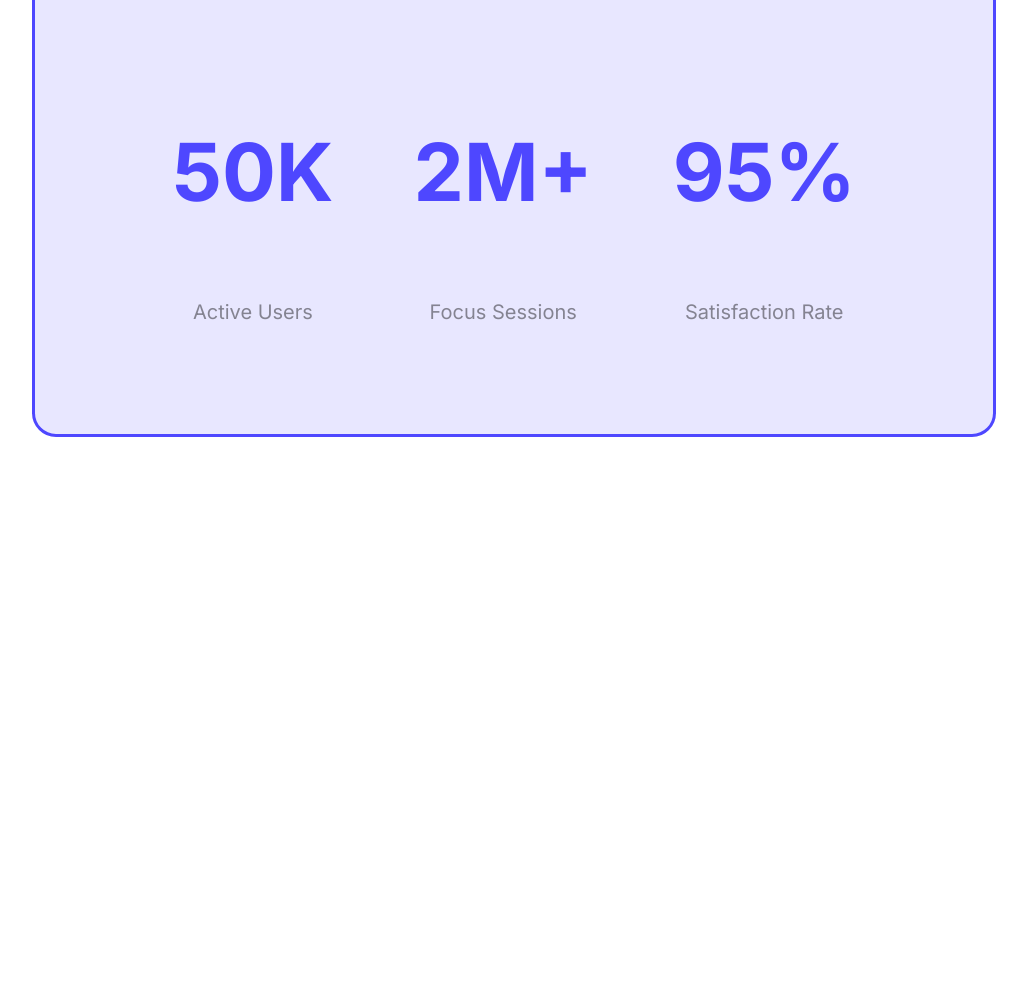
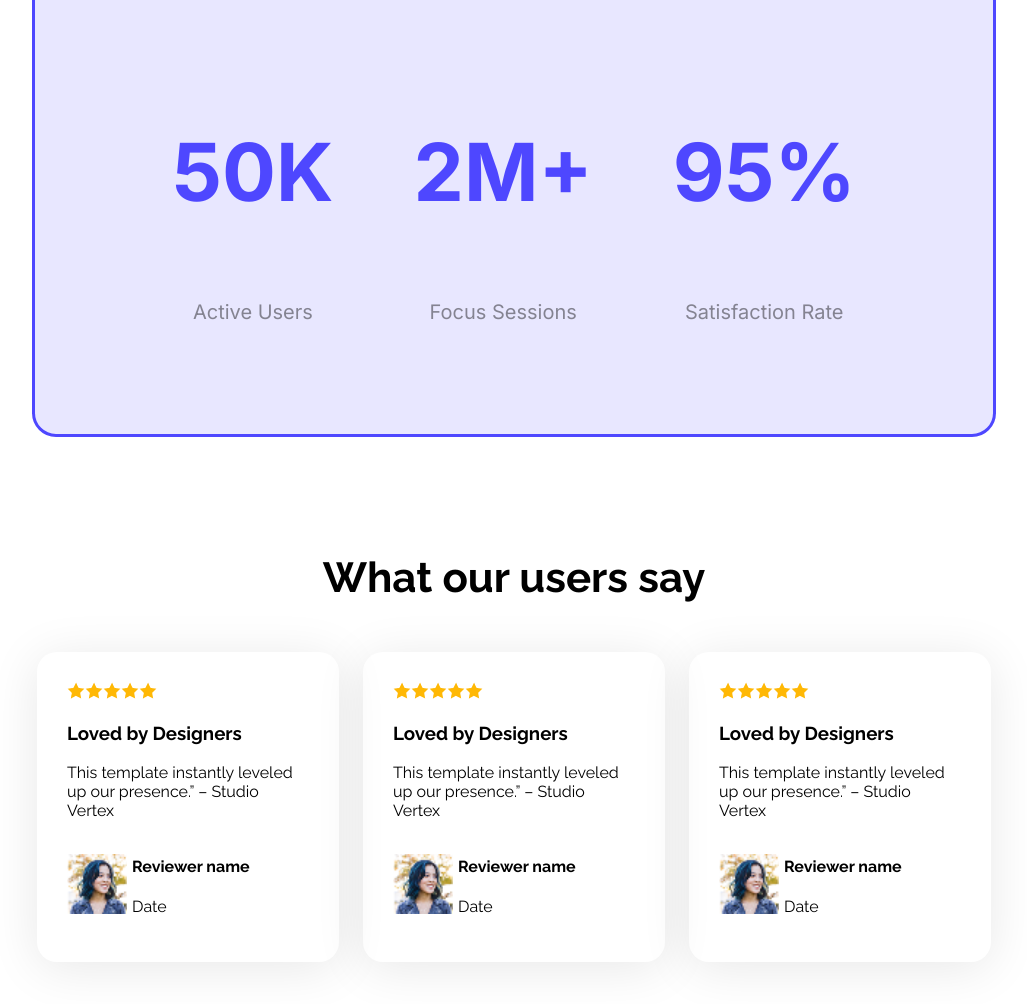
Before and after one commit to c-mahmud-hasan/First-assignment, a plain HTML site: page index.html in a window 1280 px wide. Shown: the part 1619-2623 px from the top of the page, without its empty margins (126-1153 px from the left). Before the commit the page ends 2172 px from the top, so only its background shows below. Drawn offline with Linux system fonts and the light colour scheme.

Commit message:
added productive user section

```diff
--- a/Styles/styles.css
+++ b/Styles/styles.css
@@ -125,3 +125,36 @@ background-color: #ff4ed9;
   color: #0000006e;
   font-size: 20px;
 }
+
+/* User review section */
+.section-title{
+font-weight: bold;
+font-size: 42px;
+text-align: center;
+align-items: center;
+
+}
+
+.review-container{
+  display: flex;
+  gap: 24px;
+  margin: 50px 155px;
+
+}
+
+.review{
+  padding: 30px;
+  border-radius: 20px;
+  box-shadow: 0px 6px 50px 0px rgba(0, 0, 0, 0.096);
+}
+
+.sub-section{
+  display: flex;
+  gap: 5px;
+  align-items: center;
+}
+
+.review-img{
+  height: 60px;
+  width: 60px;
+}
--- a/index.html
+++ b/index.html
@@ -58,6 +58,63 @@
                 </div>
             </div>
         </div>
+        <section>
+            <!-- ----Review section start---- -->
+            <section class="reviews">
+                <h2 class="section-title raleway">What our users say</h2>
+                <div class="review-container">
+                    <!-- review*3>img.strs*5+h3.review-title+p.review-description+h4.reviewer-name+p.date -->
+                    <div class="review raleway">
+                        <img src="Assets/icon-star.png" alt="" class="strs"><img src="Assets/icon-star.png" alt=""
+                            class="strs"><img src="Assets/icon-star.png" alt="" class="strs"><img
+                            src="Assets/icon-star.png" alt="" class="strs"><img src="Assets/icon-star.png" alt=""
+                            class="strs">
+                        <h3 class="review-title">Loved by Designers</h3>
+                        <p class="review-description">This template instantly leveled up our presence.” – Studio Vertex
+                        </p>
+                        <div class="sub-section">
+                            <img src="Assets/avatar.png" alt="" class="review-img">
+                            <div>
+                                <h4 class="reviewer-name">Reviewer name</h4>
+                            <p class="date">Date</p>
+                            </div>
+                        </div>
+                    </div>
+                    <div class="review raleway">
+                        <img src="Assets/icon-star.png" alt="" class="strs"><img src="Assets/icon-star.png" alt=""
+                            class="strs"><img src="Assets/icon-star.png" alt="" class="strs"><img
+                            src="Assets/icon-star.png" alt="" class="strs"><img src="Assets/icon-star.png" alt=""
+                            class="strs">
+                        <h3 class="review-title">Loved by Designers</h3>
+                        <p class="review-description">This template instantly leveled up our presence.” – Studio Vertex
+                        </p>
+                        <div class="sub-section">
+                            <img src="Assets/avatar.png" alt="" class="review-img">
+                            <div>
+                                <h4 class="reviewer-name">Reviewer name</h4>
+                            <p class="date">Date</p>
+                            </div>
+                        </div>
+                    </div>
+                    <div class="review raleway">
+                        <img src="Assets/icon-star.png" alt="" class="strs"><img src="Assets/icon-star.png" alt=""
+                            class="strs"><img src="Assets/icon-star.png" alt="" class="strs"><img
+                            src="Assets/icon-star.png" alt="" class="strs"><img src="Assets/icon-star.png" alt=""
+                            class="strs">
+                        <h3 class="review-title">Loved by Designers</h3>
+                        <p class="review-description">This template instantly leveled up our presence.” – Studio Vertex
+                        </p>
+                        <div class="sub-section">
+                            <img src="Assets/avatar.png" alt="" class="review-img">
+                            <div>
+                                <h4 class="reviewer-name">Reviewer name</h4>
+                            <p class="date">Date</p>
+                            </div>
+                        </div>
+                    </div>
+                </div>
+            </section>
+        </section>
     </main>
     <footer>
 
```
